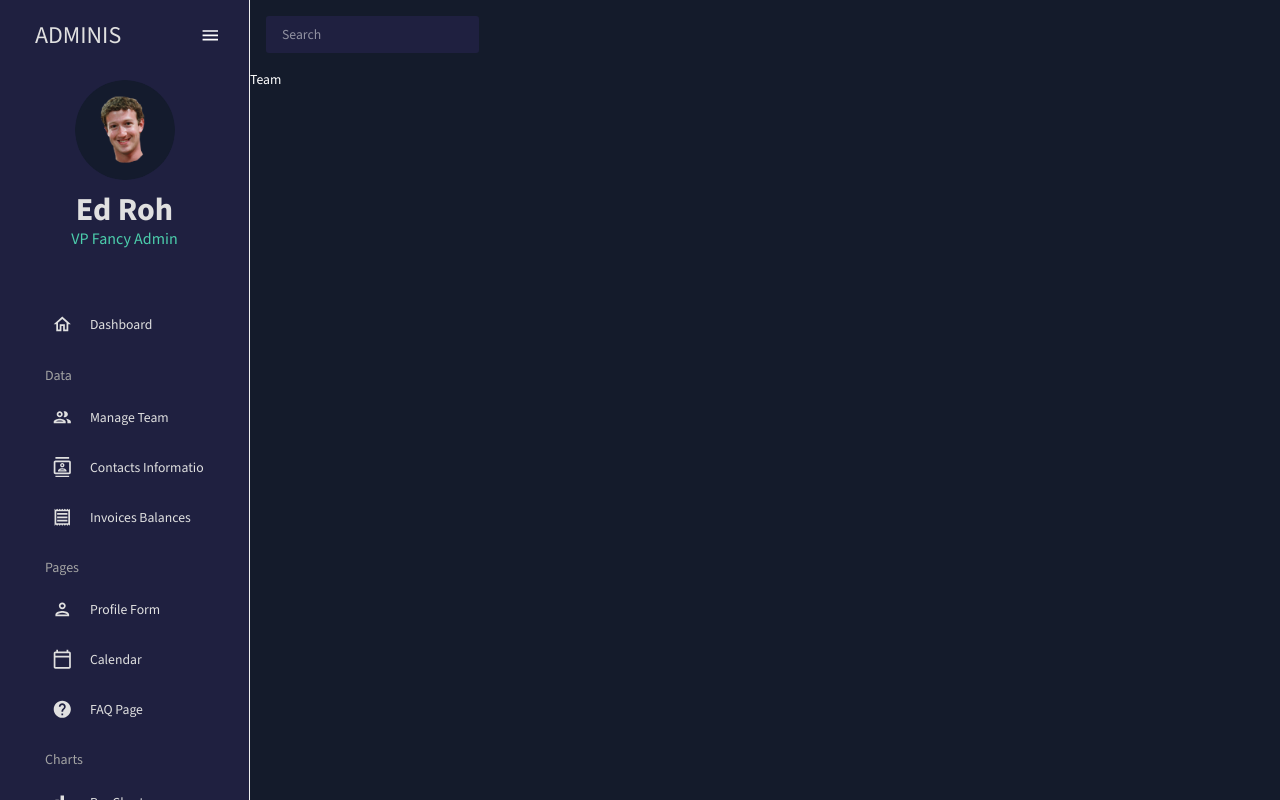
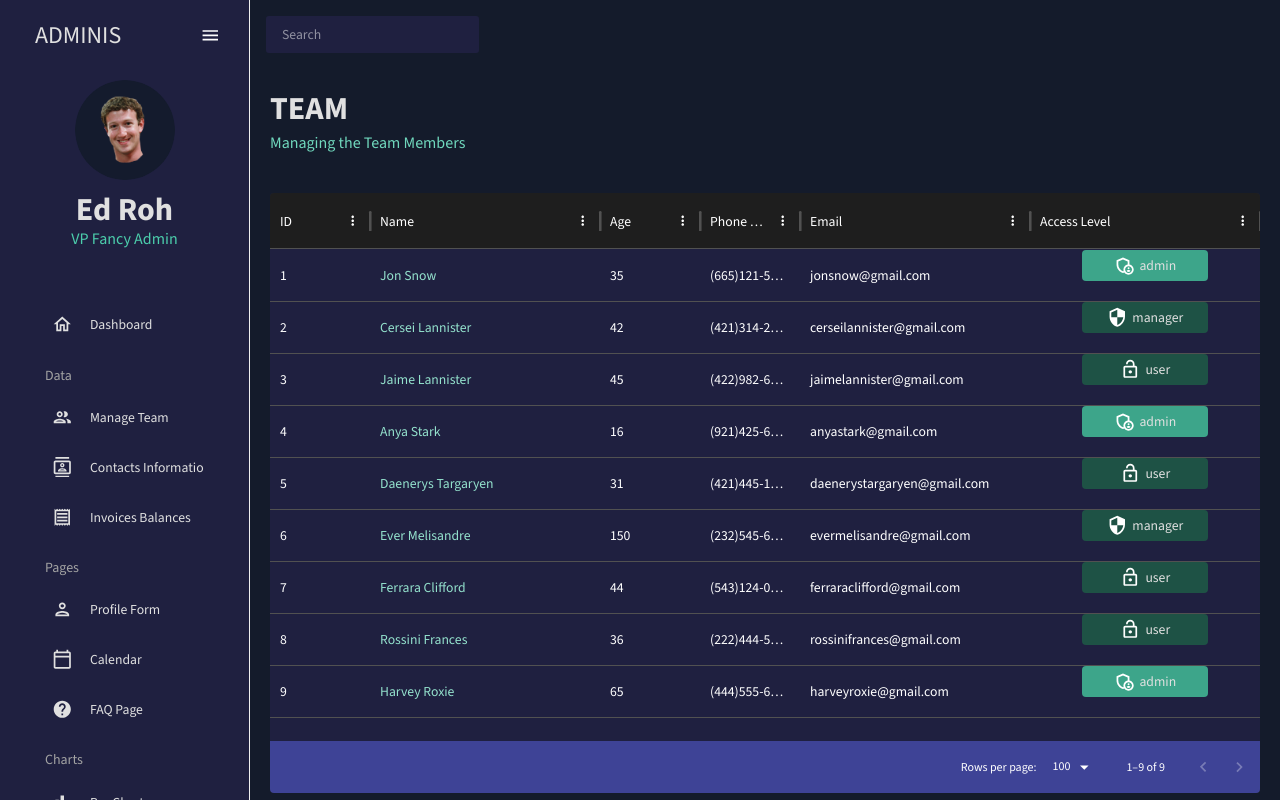
Before and after one commit to abmdeve/react-dashboard-app, a React (Vite) app: page /team in a window 1280 px wide. Built offline with nearby package versions, Linux system fonts and the light colour scheme; some icons are missing; a web font is replaced by a local one.

Commit message:
Team screen is implemented

```diff
--- /dev/null
+++ b/src/components/Header/HeaderComponent.tsx
@@ -0,0 +1,31 @@
+import React, { type FC } from "react";
+import { useTheme, Box, Typography } from "@mui/material";
+import { tokens } from "../../context/theme";
+
+interface HeaderProps {
+  title: string;
+  subtitle: string;
+}
+
+const HeaderComponent: FC<HeaderProps> = ({ subtitle, title }) => {
+  const theme = useTheme();
+  const colors = tokens(theme.palette.mode);
+
+  return (
+    <Box mb={"30px"}>
+      <Typography
+        variant="h2"
+        color={colors.grey[100]}
+        fontWeight={"bold"}
+        sx={{ mb: "5px" }}
+      >
+        {title}
+      </Typography>
+      <Typography variant="h5" color={colors.greenAccent[400]}>
+        {subtitle}
+      </Typography>
+    </Box>
+  );
+};
+
+export default HeaderComponent;
--- a/src/data/mockData.ts
+++ b/src/data/mockData.ts
@@ -1,6 +1,7 @@
 import { tokens } from "../context/theme";
+import type { TeamMember } from "../utils/types/types";
 
-export const mockDataTeam = [
+export const mockDataTeam: TeamMember[] = [
   {
     id: 1,
     name: "Jon Snow",
--- a/src/screens/dashboard/dashboard.tsx
+++ b/src/screens/dashboard/dashboard.tsx
@@ -1,7 +1,22 @@
 import React from "react";
+import HeaderComponent from "../../components/Header/HeaderComponent";
+import { Box } from "@mui/material";
 
 const Dashboard = () => {
-  return <div>Dashboard</div>;
+  return (
+    <Box m={"20px"}>
+      <Box
+        display={"flex"}
+        justifyContent={"space-between"}
+        alignItems={"center"}
+      >
+        <HeaderComponent
+          title="DASHBOARD"
+          subtitle="Welcome to your dashboard"
+        />
+      </Box>
+    </Box>
+  );
 };
 
 export default Dashboard;
--- a/src/screens/global/Topbar.tsx
+++ b/src/screens/global/Topbar.tsx
@@ -20,11 +20,7 @@ const Topbar = () => {
   return (
     <Box display={"flex"} justifyContent={"space-between"} p={2}>
       {/* SEARCH BAR */}
-      <Box
-        display={"flex"}
-        backgroundColor={colors.primary[400]}
-        borderRadius={"3px"}
-      >
+      <Box display={"flex"} borderRadius={"3px"} bgcolor={colors.primary[400]}>
         <InputBase sx={{ ml: 2, flex: 1 }} placeholder="Search" />
 
         <IconButton type="button" sx={{ p: 1 }}>
--- a/src/screens/team/team.tsx
+++ b/src/screens/team/team.tsx
@@ -1,7 +1,107 @@
 import React from "react";
+import { DataGrid, type GridColDef } from "@mui/x-data-grid";
+import { Box, Typography, useTheme } from "@mui/material";
+import HeaderComponent from "../../components/Header/HeaderComponent";
+import { tokens } from "../../context/theme";
+import { mockDataTeam } from "../../data/mockData";
+import {
+  AdminPanelSettingsOutlined,
+  LockOpenOutlined,
+  SecurityOutlined,
+} from "@mui/icons-material";
+import type { TeamMember } from "../../utils/types/types";
+
+// type Access = "admin" | "manager" | "user";
 
 const Team = () => {
-  return <div>Team</div>;
+  const theme = useTheme();
+  const colors = tokens(theme.palette.mode);
+
+  const columns: GridColDef<TeamMember>[] = [
+    { field: "id", headerName: "ID" },
+    {
+      field: "name",
+      headerName: "Name",
+      flex: 1,
+      cellClassName: "name-column--cell",
+    },
+    {
+      field: "age",
+      headerName: "Age",
+      type: "number",
+      headerAlign: "left",
+      align: "left",
+    },
+    { field: "phone", headerName: "Phone Number" },
+    { field: "email", headerName: "Email", flex: 1 },
+    {
+      field: "access",
+      headerName: "Access Level",
+      flex: 1,
+      renderCell: ({ row: { access } }) => {
+        return (
+          <Box
+            width={"60%"}
+            m={"0 auto"}
+            p={"5px"}
+            display={"flex"}
+            justifyContent={"center"}
+            bgcolor={
+              access === "admin"
+                ? colors.greenAccent[600]
+                : colors.greenAccent[800]
+            }
+            borderRadius={"4px"}
+          >
+            {access === "admin" && <AdminPanelSettingsOutlined />}
+            {access === "manager" && <SecurityOutlined />}
+            {access === "user" && <LockOpenOutlined />}
+            <Typography color={colors.grey[100]} sx={{ ml: "5px" }}>
+              {access}
+            </Typography>
+          </Box>
+        );
+      },
+    },
+  ];
+
+  return (
+    <Box m={"20px"}>
+      <HeaderComponent title="TEAM" subtitle="Managing the Team Members" />
+
+      <Box
+        m={"40px 0 0 0"}
+        height={"75vh"}
+        sx={{
+          "& .MuiDataGrid-root": {
+            border: "none",
+          },
+          "& .MuiDataGrid-cell": {
+            borderBottom: "none",
+          },
+          "& .name-column--cell": {
+            color: colors.greenAccent[300],
+          },
+          "& .MuiDataGrid-columnHeaders": {
+            backgroundColor: colors.blueAccent[700],
+            borderBottom: "none",
+          },
+          "& .MuiDataGrid-virtualScroller": {
+            backgroundColor: colors.primary[400],
+          },
+          "& .MuiDataGrid-footerContainer": {
+            borderTop: "none",
+            backgroundColor: colors.blueAccent[700],
+          },
+          "& .MuiCheckbox-root": {
+            color: `${colors.greenAccent[200]} !important`,
+          },
+        }}
+      >
+        <DataGrid rows={mockDataTeam} columns={columns} />
+      </Box>
+    </Box>
+  );
 };
 
 export default Team;
--- /dev/null
+++ b/src/utils/types/types.ts
@@ -0,0 +1,10 @@
+export type Access = "admin" | "manager" | "user";
+
+export interface TeamMember {
+  id: number;
+  name: string;
+  email: string;
+  age: number;
+  phone: string;
+  access: Access;
+}
```
